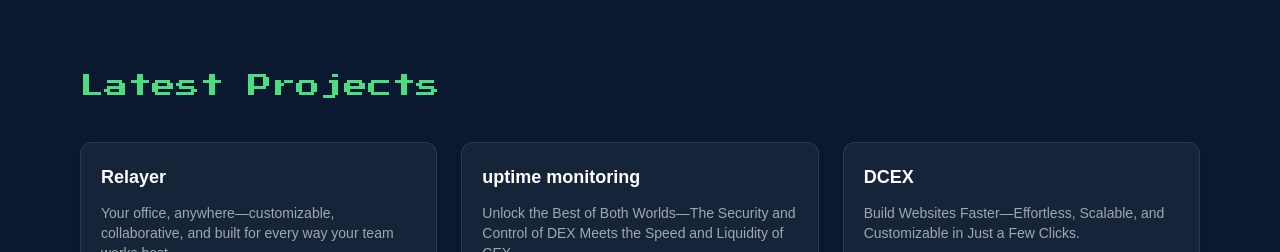
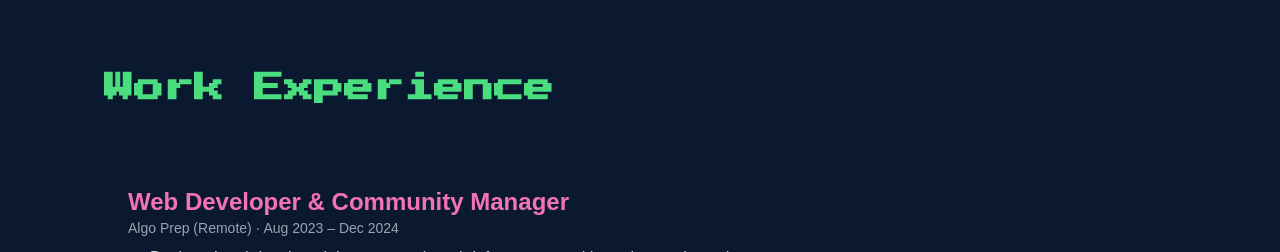
Before and after one commit to theanuragg/protfolio, a Next.js app: page / in a window 1280 px wide. Shown: the part 548-800 px from the top of the page. Built offline with nearby package versions, Linux system fonts and the light colour scheme.

Commit message:
Add animate.jpg and anime.png images; include ExperienceSection in Home component

```diff
--- a/src/app/page.tsx
+++ b/src/app/page.tsx
@@ -3,12 +3,14 @@ import Header from '../components/Header'
 
 import Achievements from '../components/Achievements'
 import ProjectsGrid from '@/components/ProjectsGrid';
+import ExperienceSection from '@/components/workexpreince';
 
 export default function Home() {
   return (
     <main className="min-h-screen bg-[#0a192f]">
       <div className="max-w-6xl mx-auto px-4">
         <Header />
+        <ExperienceSection />
 <ProjectsGrid />
         <Achievements />
       </div>
```
Also changed, not shown: public/animate.jpg (added), public/anime.png (added).
